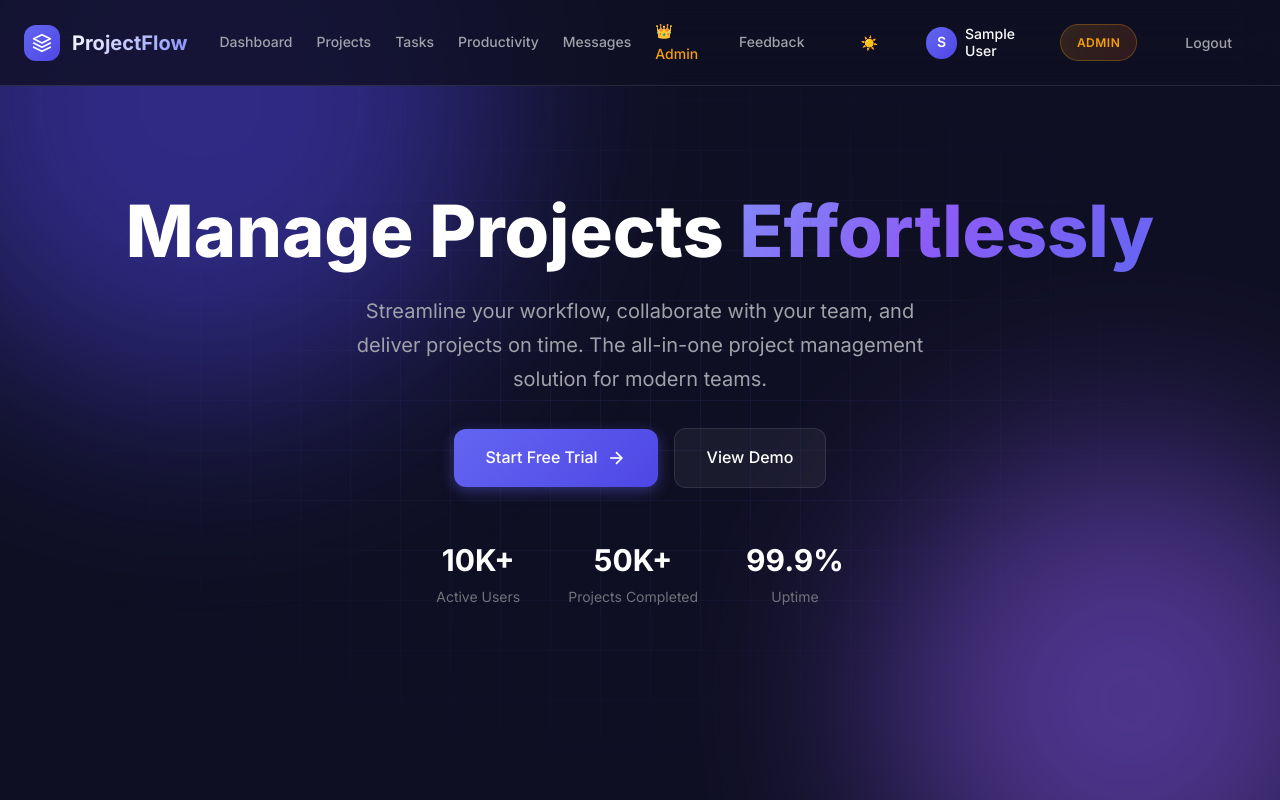
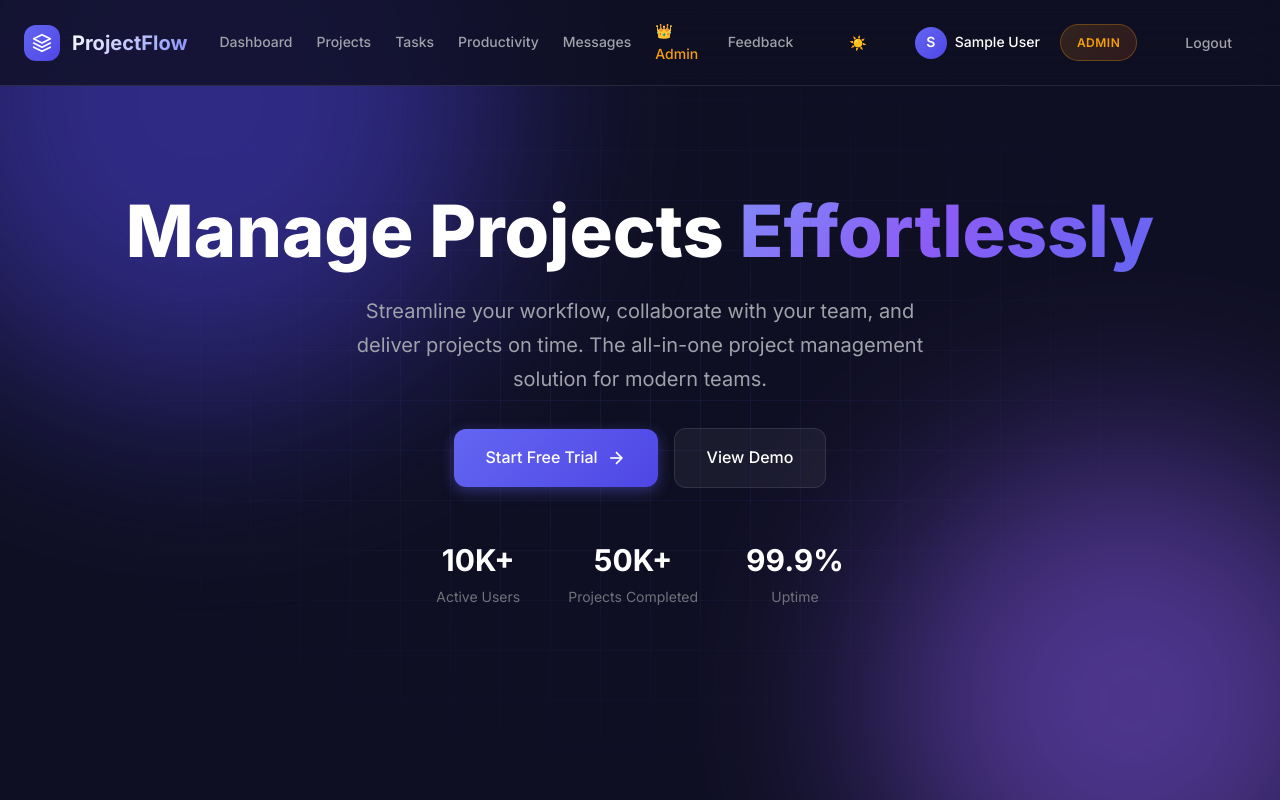
Before and after one commit to jeevansambath-2004/frontend, a React (Create React App) app: page / in a window 1280 px wide. Shown: the top 800 px of the page. Built offline with nearby package versions, Linux system fonts and the light colour scheme; no server answers; sample sign-in values are in the browser's storage.

Commit message:
changed navbar

```diff
--- a/src/components/Navbar.css
+++ b/src/components/Navbar.css
@@ -120,13 +120,16 @@
 
 .navbar-user-info {
     display: flex;
-    flex-direction: column;
+    flex-direction: row;
+    align-items: center;
+    gap: var(--spacing-2);
     line-height: 1.2;
 }
 
 .navbar-username {
     font-size: var(--text-sm);
     font-weight: 500;
+    white-space: nowrap;
 }
 
 .navbar-company {
@@ -134,6 +137,7 @@
     color: var(--text-tertiary, #888);
     font-weight: 400;
     opacity: 0.7;
+    white-space: nowrap;
 }
 
 .navbar-role-badge {
```
